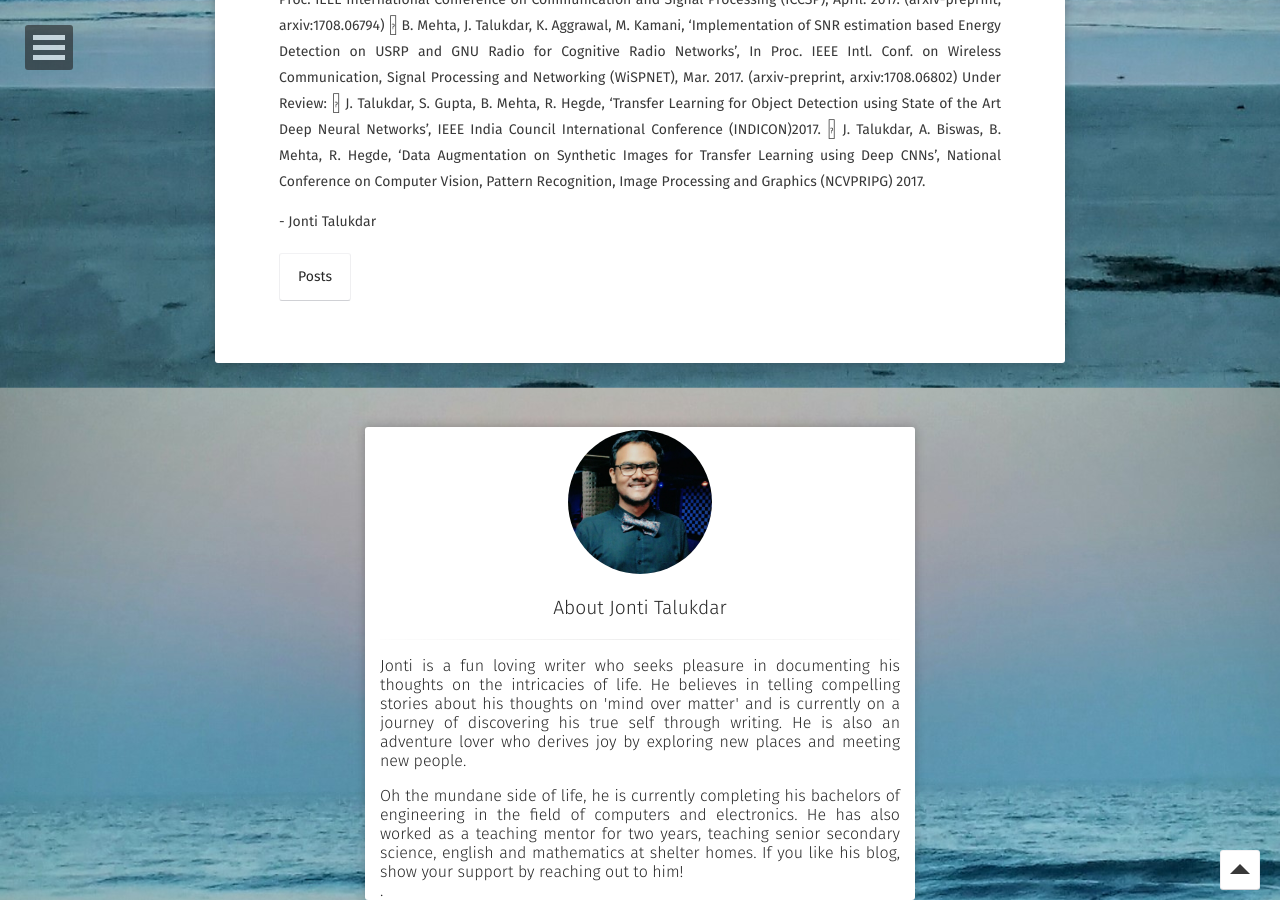
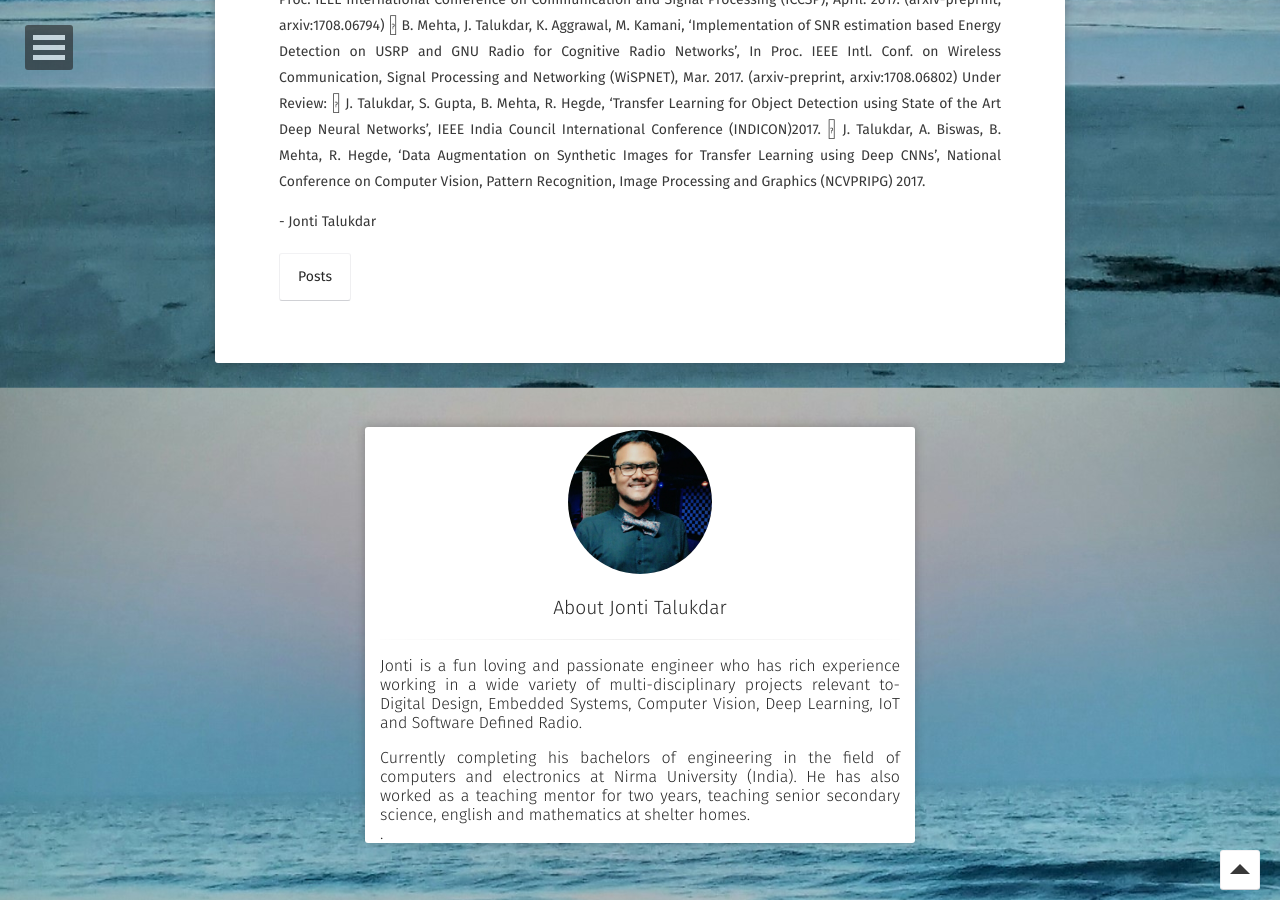
Before and after one commit to jontitalukdar/jontitalukdar.github.io_x, a Jekyll site: the page built from Projects/index.md, in a window 1280 px wide and 900 px high, scrolled down 576 px. Built offline with Jekyll 4.4.1, drawn with Linux system fonts in a browser that asks for light colours; some web fonts are replaced.

Commit message:
Update page.html

```diff
--- a/_layouts/page.html
+++ b/_layouts/page.html
@@ -26,7 +26,7 @@ layout: compress
         </div>
         <div class="container animated fadeIn">
             <div class="row">
-                    <a href="https://about.me/jonti.talukdar">
+                    <a href="https://jontitalukdar.github.io">
                         <img src="https://jontitalukdar.github.io/assets/img/jonti.jpg" class="img-circle zoombtn animated rotateIn">
                     </a>
                     <h3 class="title">
@@ -36,8 +36,8 @@ layout: compress
                     </h3>
                     <hr class="hr-line">
                     <h3 class="title">
-                        	<p style="font-size:1rem;font-weight:200;text-align:justify">Jonti is a fun loving writer who seeks pleasure in documenting his thoughts on the intricacies of life. He believes in telling compelling stories about his thoughts on 'mind over matter' and is currently on a journey of discovering his true self through writing. He is also an adventure lover who derives joy by exploring new places and meeting new people.</p>
-                             <p style="font-size:1rem;font-weight:200;text-align:justify">Oh the mundane side of life, he is currently completing his bachelors of engineering in the field of computers and electronics. He has also worked as a teaching mentor for two years, teaching senior secondary science, english and mathematics at shelter homes. If you like his blog, show your support by reaching out to him!<br>.      </p>
+                        	<p style="font-size:1rem;font-weight:200;text-align:justify">Jonti is a fun loving and passionate engineer who has rich experience working in a wide variety of multi-disciplinary projects relevant to- Digital Design, Embedded Systems, Computer Vision, Deep Learning, IoT and Software Defined Radio.</p>
+                             <p style="font-size:1rem;font-weight:200;text-align:justify">Currently completing his bachelors of engineering in the field of computers and electronics at Nirma University (India). He has also worked as a teaching mentor for two years, teaching senior secondary science, english and mathematics at shelter homes.<br>.      </p>
 			</div>
 		</div>
         {% if page.comments and site.disqus_shortname %}<section id="disqus_thread" class="animated fadeInUp"></section><!-- /#disqus_thread -->{% endif %}
```
